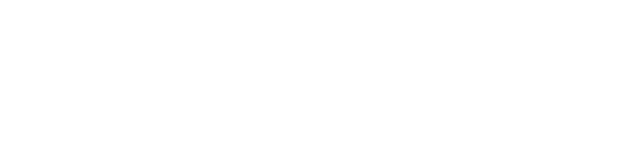
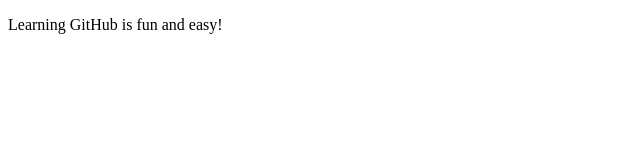
Before and after one commit to noah-johny/learn-github, a plain HTML site: page index.html in a window 1280 px wide. Shown: the whole page, without its empty margins (0-640 px from the left). Drawn offline with Linux system fonts and the light colour scheme.

Commit message:
Updated index file
Reupdated index file

```diff
--- a/index.html
+++ b/index.html
@@ -3,4 +3,7 @@
   <head>
     <title>Learning GitHub</title>
   </head>
+  <body>
+    <p>Learning GitHub is fun and easy!</p>
+  </body>
 </html>
```
